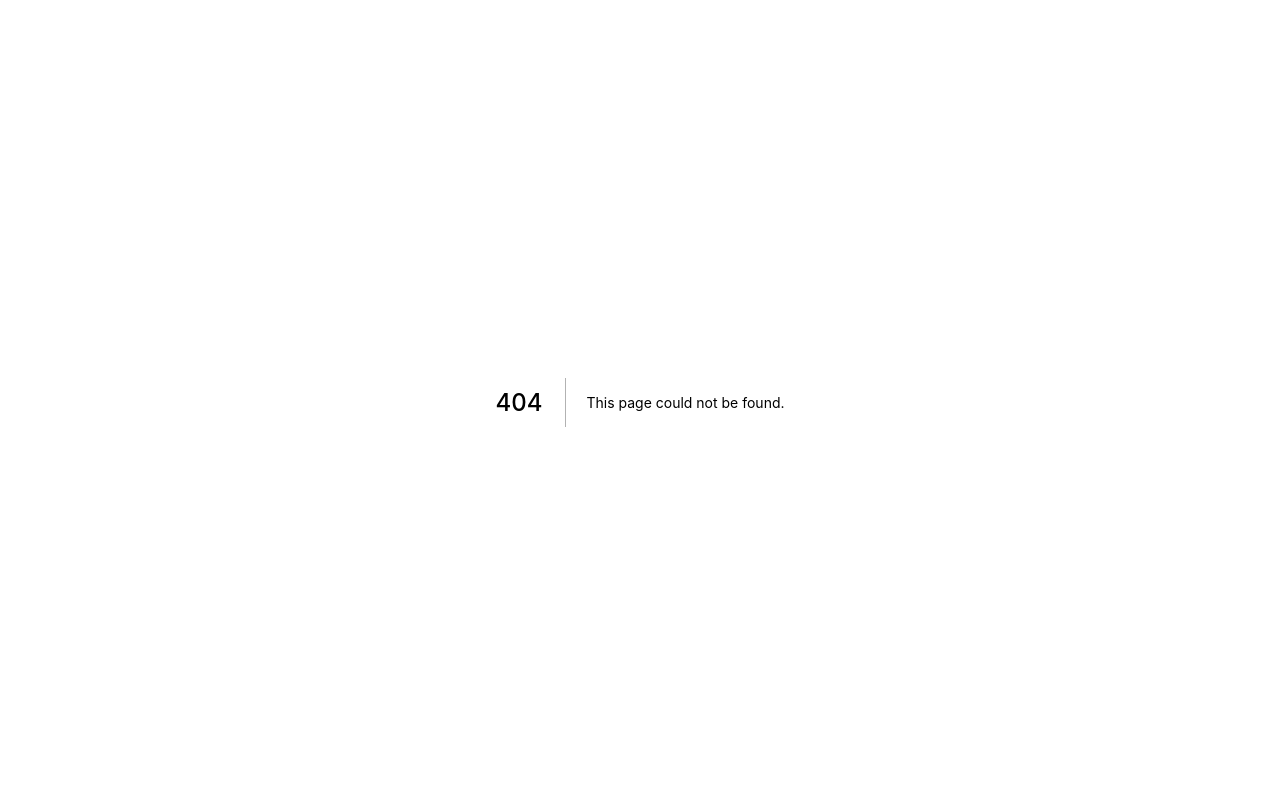
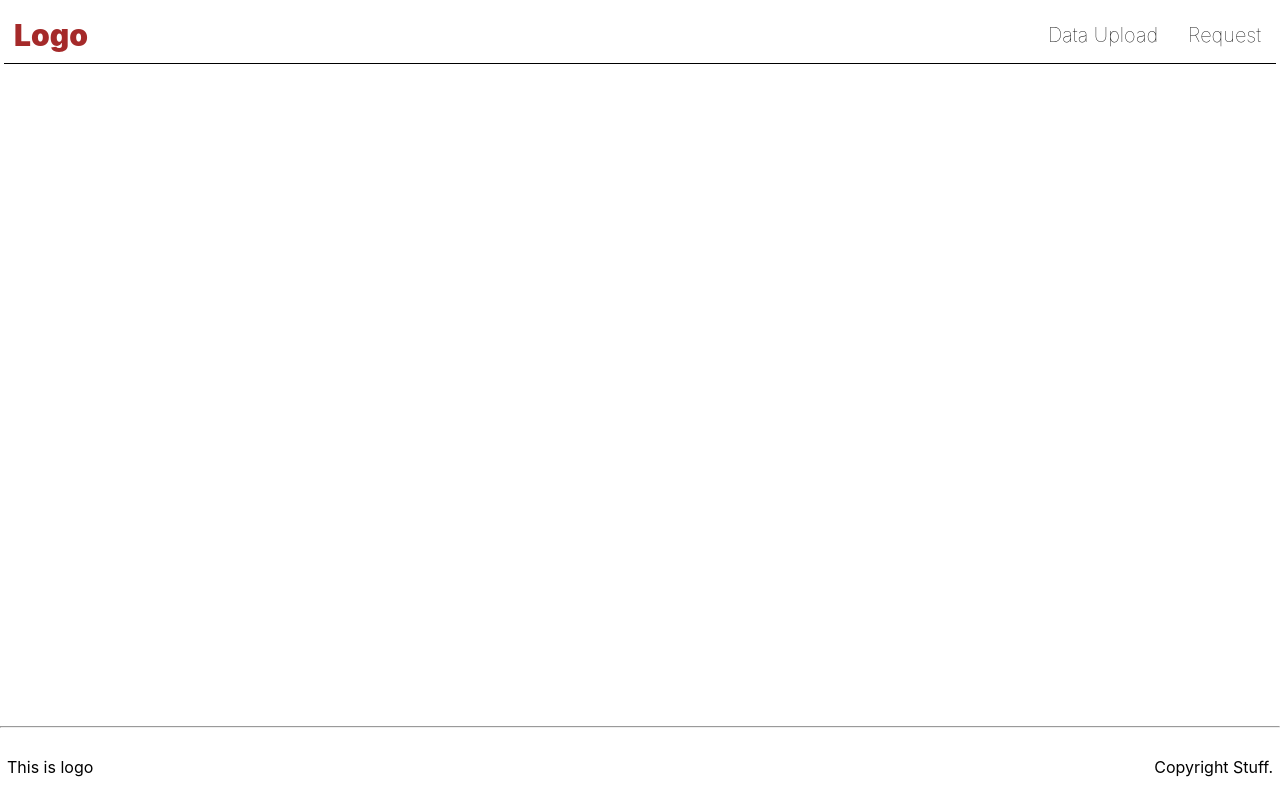
Before and after one commit to tejastamkar/News_app, a Next.js app: page /Datatable in a window 1280 px wide. Before the commit this address had no page. Built offline with nearby package versions, Linux system fonts and the light colour scheme.

Commit message:
added DataTablepage

```diff
--- /dev/null
+++ b/pages/Datatable.js
@@ -0,0 +1,13 @@
+import React from "react";
+import Footer from "../Components/Footer";
+import Navbar from "../Components/navBar";
+
+export default function Datatable() {
+  return (
+    <div>
+      <Navbar />
+
+      <Footer />
+    </div>
+  );
+}
```
